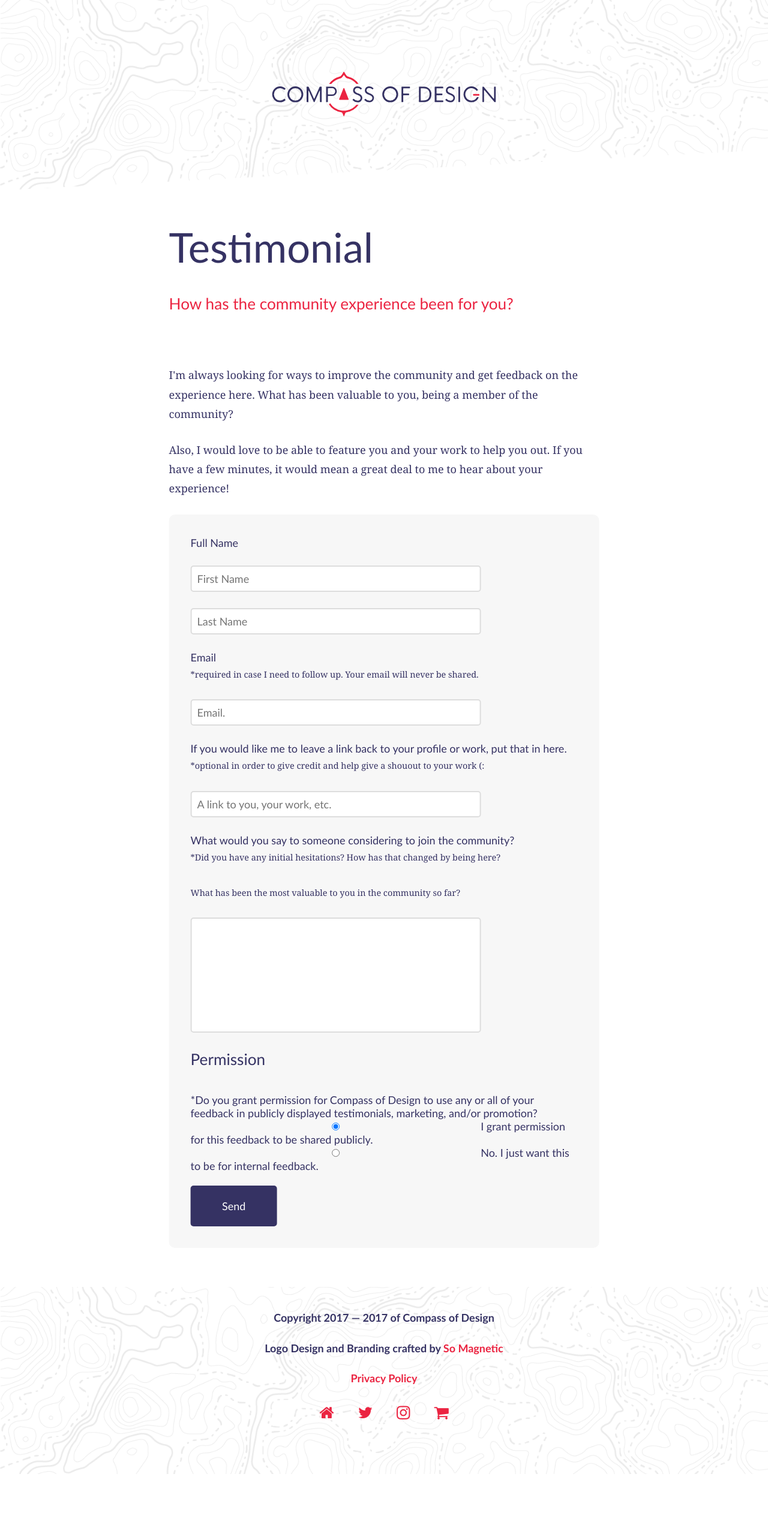
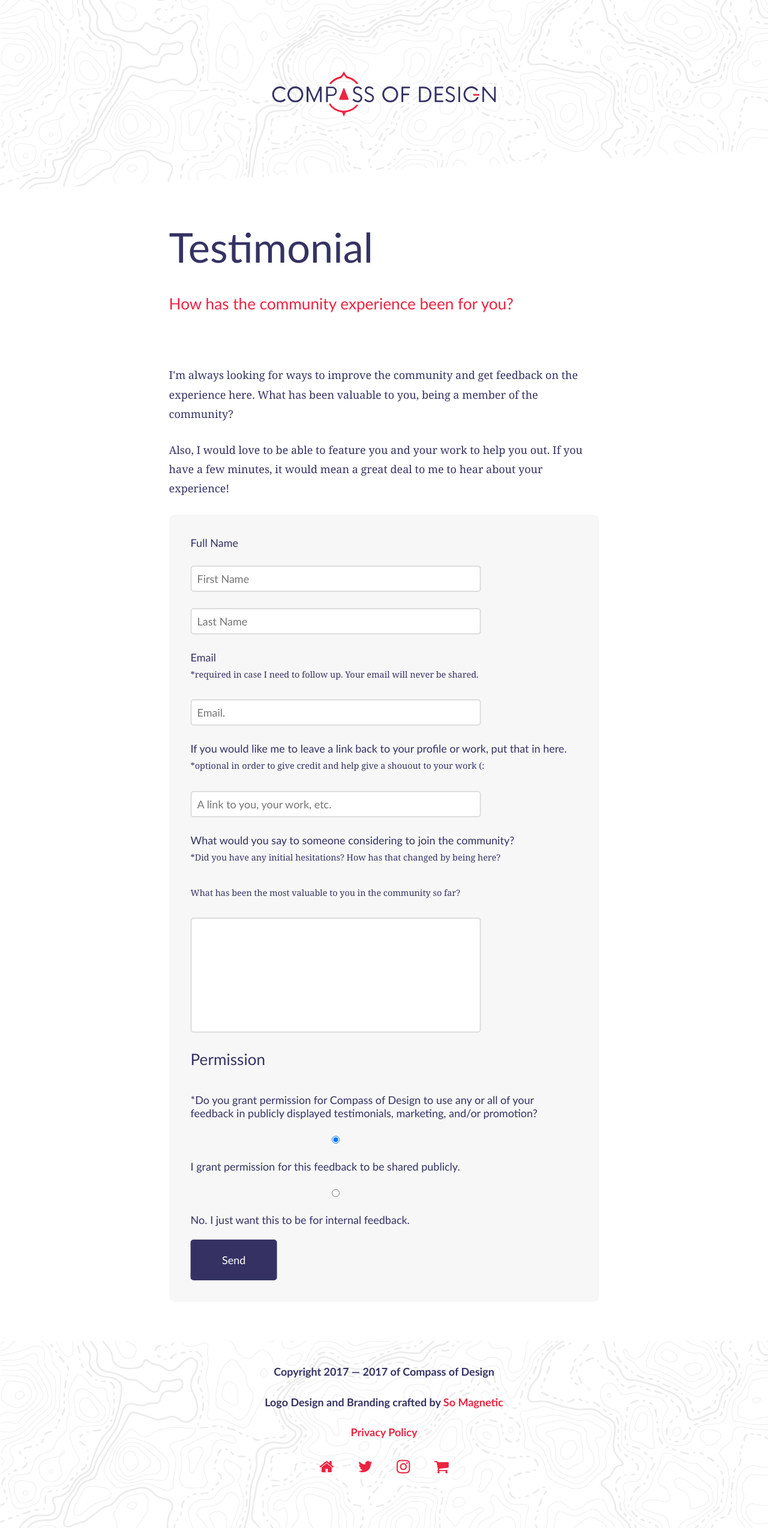
Before and after one commit to compassofdesign/site, a Jekyll site: the page built from testimonial/index.html, in a window 1280 px wide. Shown: the whole page at 60% size. Built offline with Jekyll 4.4.1, drawn with Linux system fonts in a browser that asks for light colours; nearby versions of some CDN libraries; a script that is not in the unit is left out; before the commit the page ends 2458 px from its top, so only the background shows below that.

Commit message:
Update master.css

```diff
--- a/css/master.css
+++ b/css/master.css
@@ -658,7 +658,7 @@ form.signup {
   background-color: #f7f7f7;
   padding: 2em;
   border-radius: 10px; }
-  form.signup input:not(#form-yes, #form-no) {
+  form.signup input{
     display: block;
     margin: 1.5em 0; }
     form.signup input:not(.button), form.signup input ~ textarea {
```
